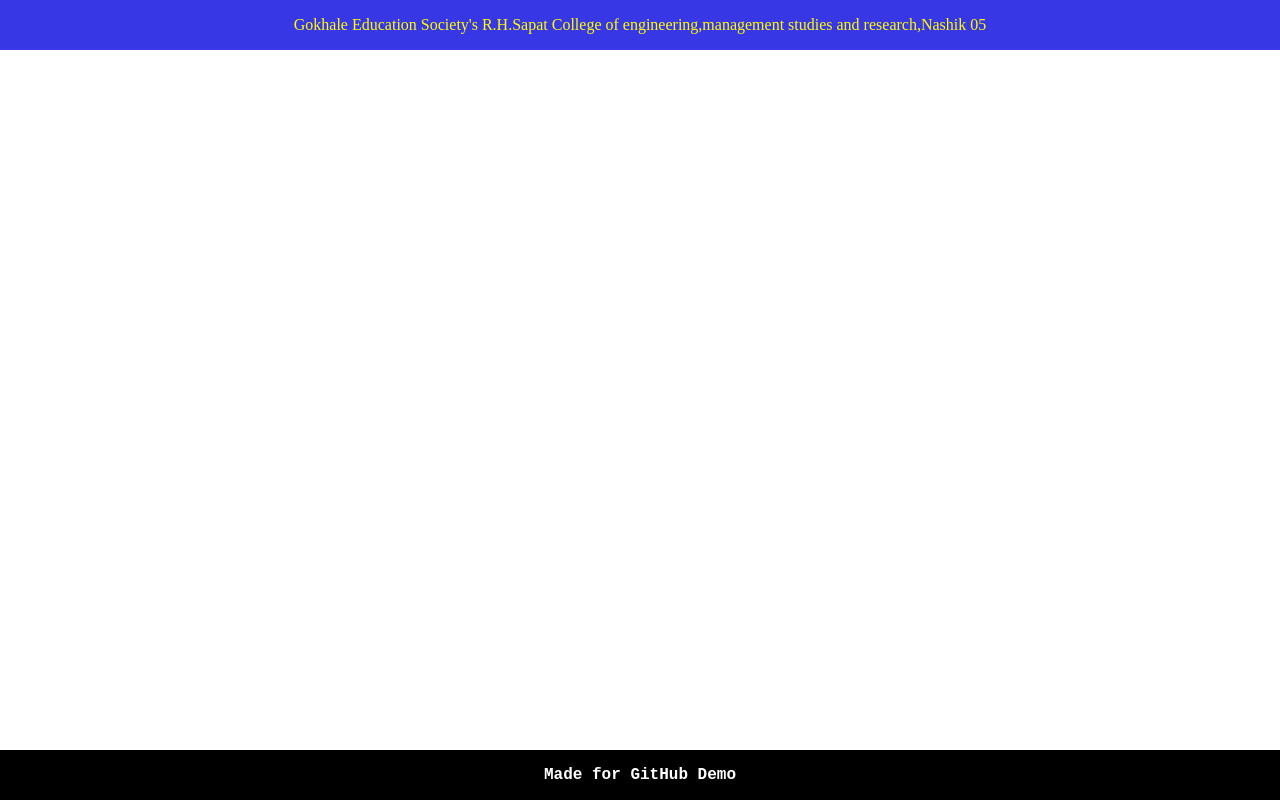
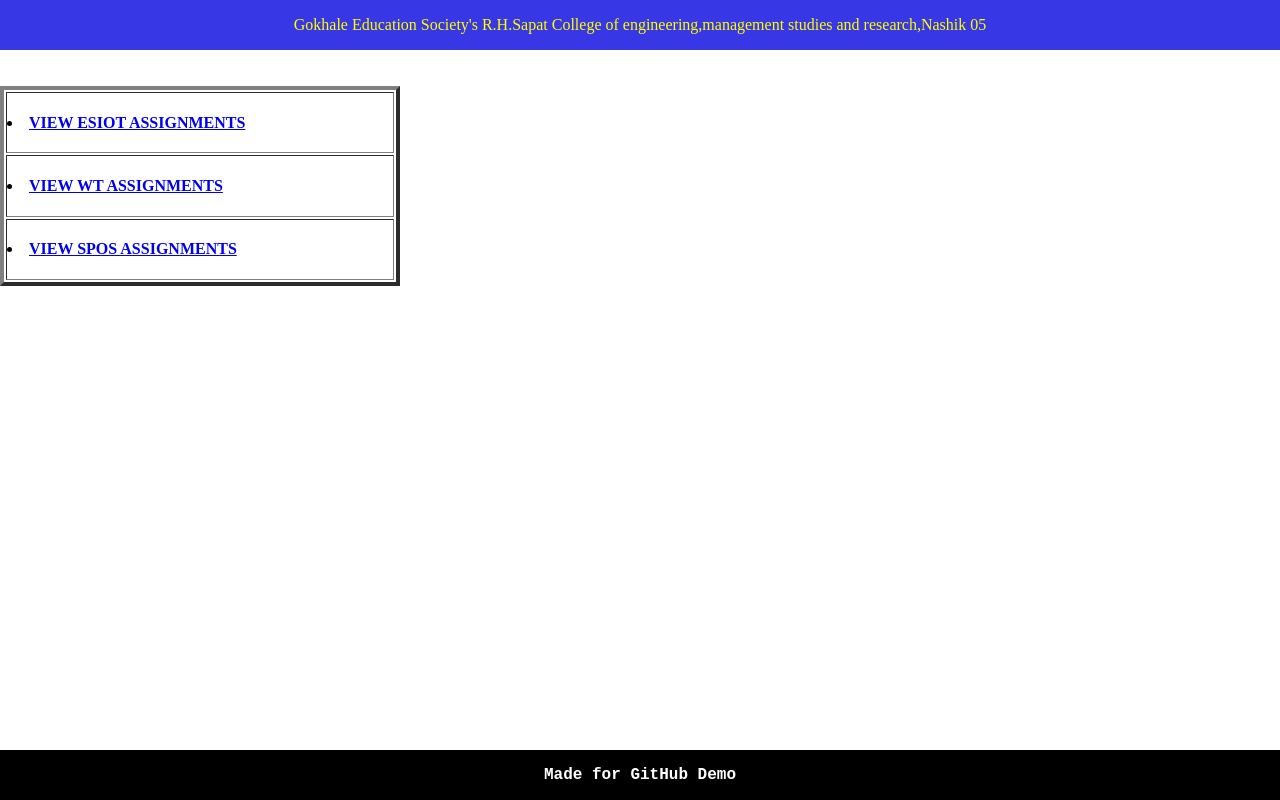
Before and after one commit to Rutuja-Kasar/demo-project-gescoe, a plain HTML site: page index.html in a window 1280 px wide. Drawn offline with Linux system fonts and the light colour scheme.

Commit message:
changes in body

```diff
--- a/index.html
+++ b/index.html
@@ -13,6 +13,22 @@
         Gokhale Education Society's R.H.Sapat College of engineering,management studies and research,Nashik 05
         </p>
     </header>
+    <br>
+    <br>
+
+    <table border="4" height= 200 width=400 align="center" cellpadding=20% cellspacing=10%>
+        <tr><ul>
+           <td><li> <a href="ESIOT"><b>VIEW ESIOT ASSIGNMENTS</b></li></a>
+        </tr>
+        <tr>
+            <td><a href="WT"><li><b>VIEW WT ASSIGNMENTS</b></a>
+        </tr>
+        <tr>
+            <td><a href="SPOS"><li><b>VIEW SPOS ASSIGNMENTS</b></a>
+        </tr>
+
+    </table>
+    </ul>
     <footer><p>Made for GitHub Demo</p></footer>
 </body>
 </html>
```
